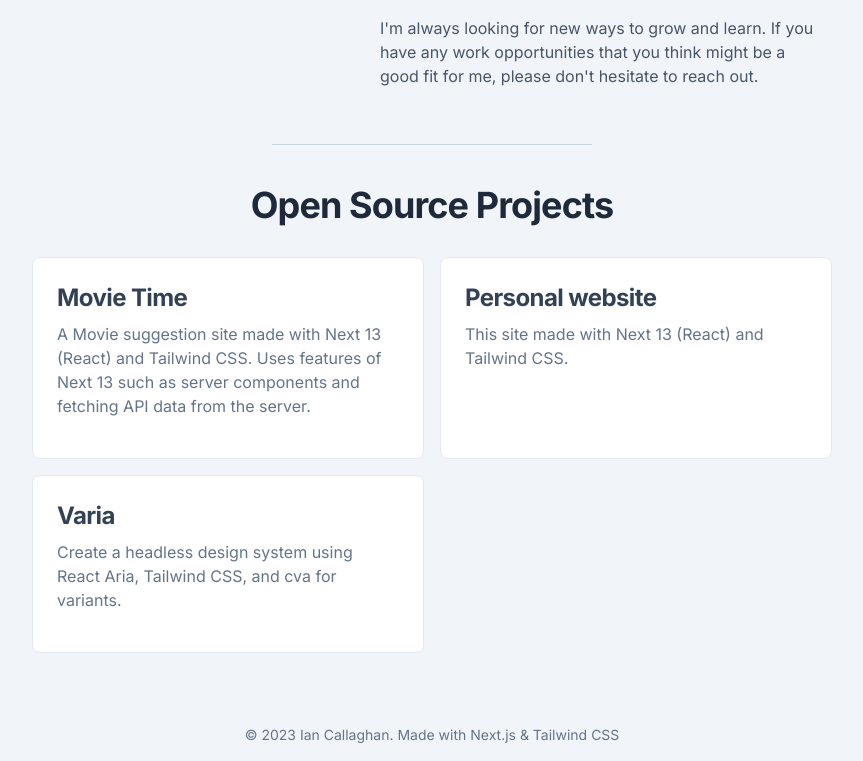
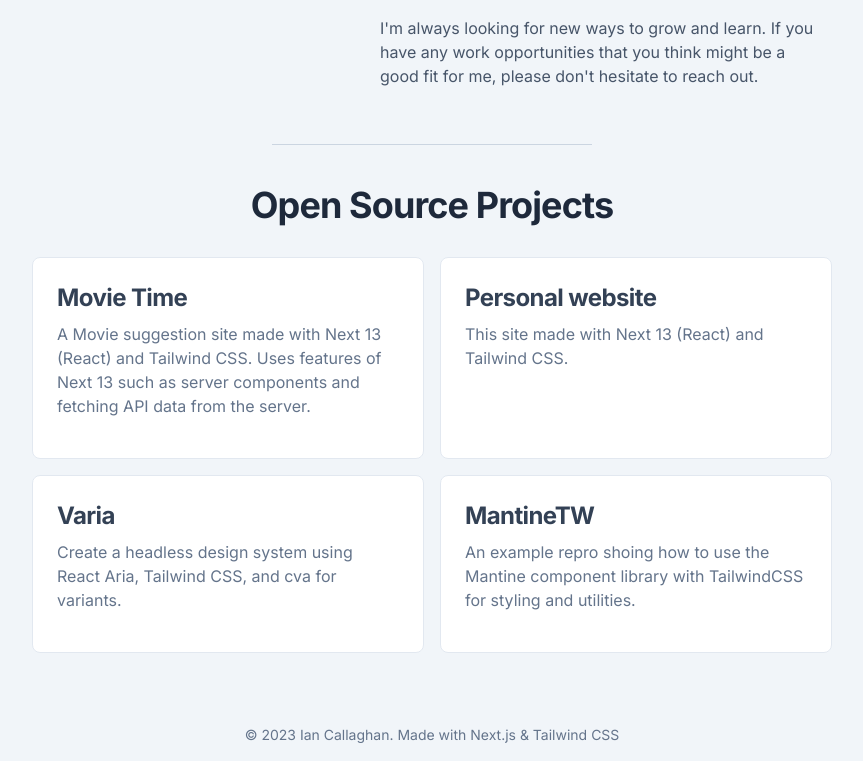
Before and after one commit to ianshk/ianc, a Next.js app: page / in a window 1280 px wide. Shown: the part 808-1569 px from the top of the page, without its empty margins (208-1071 px from the left). Built offline with nearby package versions, Linux system fonts and the light colour scheme.

Commit message:
Update OpenSource.tsx

```diff
--- a/src/components/OpenSource.tsx
+++ b/src/components/OpenSource.tsx
@@ -24,6 +24,11 @@ export default function OpenSource() {
           description="Create a headless design system using React Aria, Tailwind CSS, and cva for variants."
           link="https://github.com/ianshk/varia"
         />
+        <ProjectCard
+          title="MantineTW"
+          description="An example repro shoing how to use the Mantine component library with TailwindCSS for styling and utilities."
+          link="https://github.com/ianshk/MantineTW"
+        />
       </div>
     </div>
   );
```
